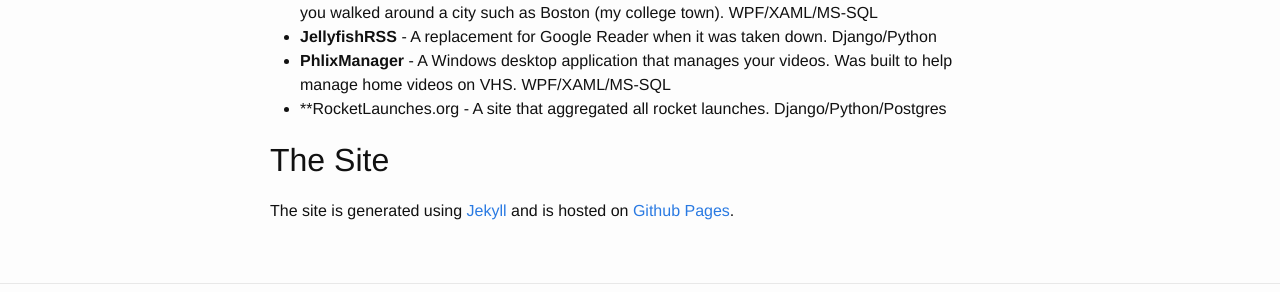
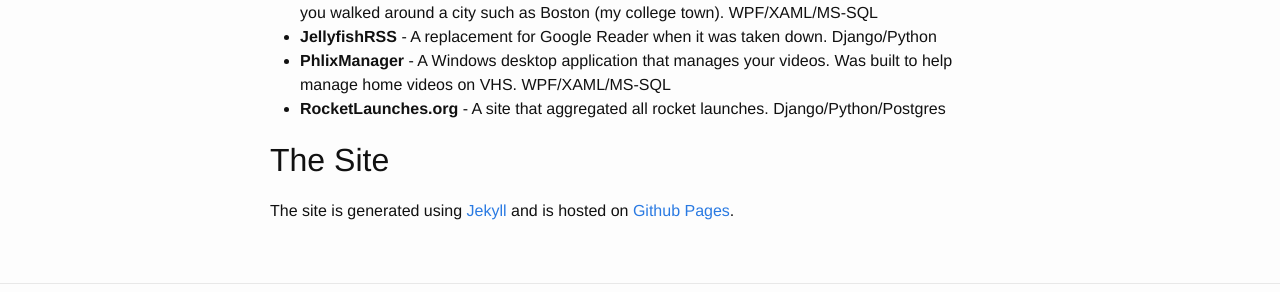
Before and after one commit to leemac/leemac.github.io, a Jekyll site: the page built from about.md, in a window 1280 px wide. Shown: the part 1014-1306 px from the top of the page. Built offline with Jekyll 4.4.1, drawn with Linux system fonts in a browser that asks for light colours.

```diff
--- a/about.md
+++ b/about.md
@@ -31,7 +31,7 @@ Past projects are:
 - **WifiMapper** - A school project that mapped wifi access points using a physical GPS/USB dongle as you walked around a city such as Boston (my college town). WPF/XAML/MS-SQL
 - **JellyfishRSS** - A replacement for Google Reader when it was taken down. Django/Python
 - **PhlixManager** - A Windows desktop application that manages your videos. Was built to help manage home videos on VHS. WPF/XAML/MS-SQL
-- **RocketLaunches.org - A site that aggregated all rocket launches. Django/Python/Postgres
+- **RocketLaunches.org** - A site that aggregated all rocket launches. Django/Python/Postgres
 
 ## The Site
 
```
